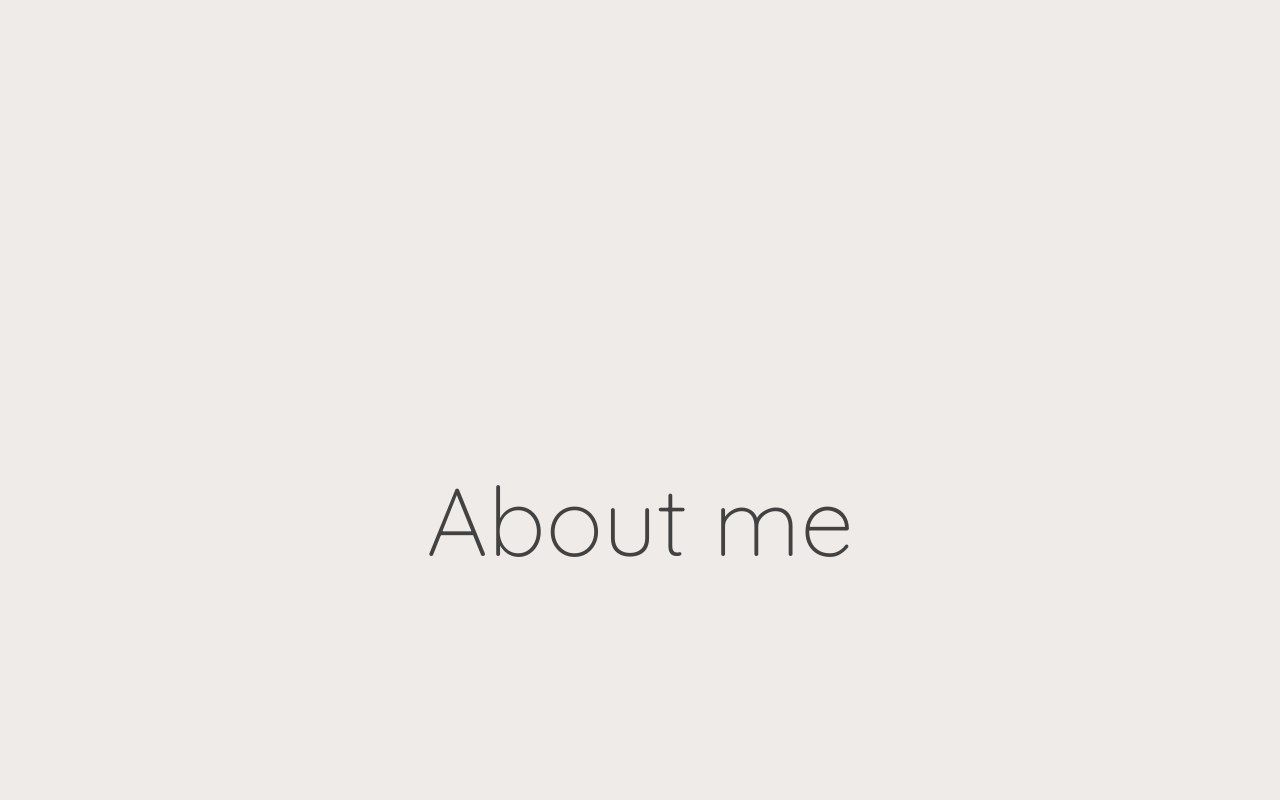
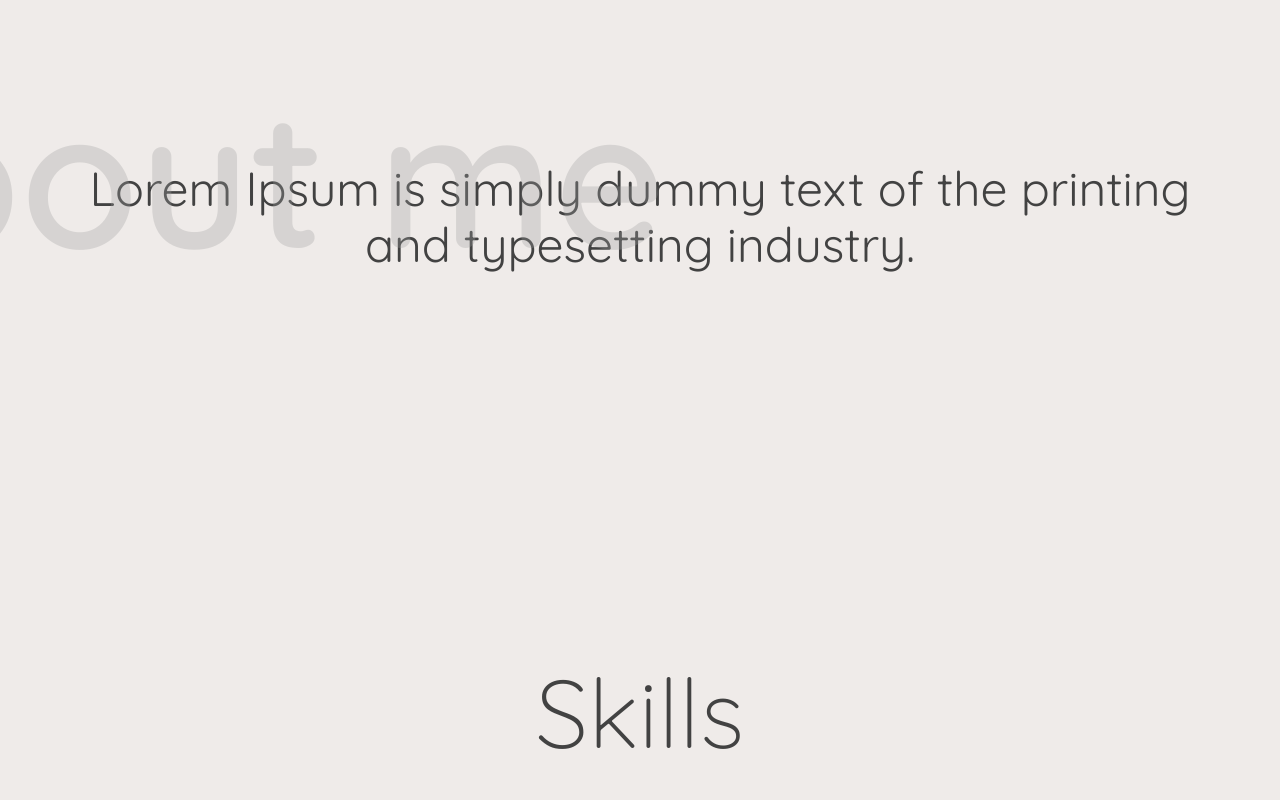
Before and after one commit to sippakorn-prem/portfolio-web, a Next.js app: page / in a window 1280 px wide. Shown: the part 680-1480 px from the top of the page. Built offline with nearby package versions, Linux system fonts and the light colour scheme.

Commit message:
add about me component

```diff
--- /dev/null
+++ b/src/components/AboutMe.module.scss
@@ -0,0 +1,17 @@
+@use '@/styles/globals' as *;
+
+.wrapper {
+  position: relative;
+  padding: 5vh;
+
+  .title {
+    font-weight: 600;
+    transition: all .5s cubic-bezier(0, 1.27, .83, .67);
+    opacity: .3;
+    position: absolute;
+    top: 0;
+    left: 0;
+    scale: 2;
+    color: $text-grey-color;
+  }
+}
--- /dev/null
+++ b/src/components/AboutMe.tsx
@@ -0,0 +1,29 @@
+import styles from './AboutMe.module.scss';
+import { useScrollPosition } from '@/utils/hooks';
+import { Container, Typography } from '@mui/material';
+import { ReactElement } from 'react';
+
+export default function AboutMe(): ReactElement {
+  useScrollPosition(() => {
+    const title = document.querySelector<HTMLElement>(`.${styles.title}`);
+    if (title?.style) {
+      const isPortrait = window.innerHeight > window.innerWidth;
+      const scrollValue = window.scrollY * 0.2;
+      const translateValue = isPortrait ? `${scrollValue}px` : `${scrollValue}px, 0`;
+      title.style.transform = `translate(${translateValue})`;
+    }
+  });
+
+  return (
+    <div className={styles.wrapper}>
+      <Typography className={styles.title} variant="h1">
+        About me
+      </Typography>
+      <Container>
+        <Typography variant="h3" align="center">
+          Lorem Ipsum is simply dummy text of the printing and typesetting industry.
+        </Typography>
+      </Container>
+    </div>
+  );
+}
--- a/src/pages/index.module.scss
+++ b/src/pages/index.module.scss
@@ -8,8 +8,6 @@
   .wrapper {
     @include fullPageContent;
 
-    &.snap { @include snapScroll; }
-
     h1 {
       transition: .5s cubic-bezier(0, 1.27, .83, .67);
     }
--- a/src/pages/index.tsx
+++ b/src/pages/index.tsx
@@ -1,36 +1,25 @@
 import IntroSplashScreen from '@/components/IntroSplashScreen';
 import styles from './index.module.scss';
 import Layout from '@/components/Layout';
-import { ReactElement, useCallback, useEffect, useState } from 'react';
-import { setIntesectionObserver } from '@/utils';
+import AboutMe from '@/components/AboutMe';
+import { ReactElement, useEffect } from 'react';
 import { Typography } from '@mui/material';
 
 export default function Home(): ReactElement {
-  const [pageYOffset, setPageYOffset] = useState<number>(0);
-
-  const handleScroll = useCallback((): void => {
-    setPageYOffset(window.scrollY);
-  }, []);
-
   useEffect(() => {
     scrollTo(0, 0);
-    setIntesectionObserver({ observeSelector: `.${styles.wrapper} .test` });
-    window.addEventListener('scroll', handleScroll);
-    return () => window.removeEventListener('scroll', handleScroll);
   }, []);
 
   return (
     <Layout>
       <div className={styles.container}>
         <IntroSplashScreen />
-        <div className={[styles.wrapper, styles.snap].join(' ')}>
-          <Typography variant="h1">About me</Typography>
+        <AboutMe />
+        <div className={styles.wrapper}>
+          <Typography variant="h1">Skills</Typography>
         </div>
         <div className={styles.wrapper}>
-          <Typography variant="h1">Experence</Typography>
-        </div>
-        <div className={styles.wrapper}>
-          <Typography variant="h1">Skill</Typography>
+          <Typography variant="h1">Experences</Typography>
         </div>
         <div className={styles.wrapper}>
           <Typography variant="h1">Contact</Typography>
--- a/src/styles/_mixins.scss
+++ b/src/styles/_mixins.scss
@@ -1,10 +1,14 @@
-@mixin fullPageContent {
+@mixin centerContent {
   display: grid;
   position: relative;
   place-items: center;
   align-content: center;
+  box-sizing: border-box;
+}
+
+@mixin fullPageContent {
+  @include centerContent;
   min-height: 100vh;
-  box-sizing: border-box;
 }
 
 @mixin snapScroll {
--- a/src/styles/_variables.scss
+++ b/src/styles/_variables.scss
@@ -1 +1,2 @@
 $text-color: #424242;
+$text-grey-color: #9e9e9e;
--- a/src/utils/hooks.ts
+++ b/src/utils/hooks.ts
@@ -12,3 +12,10 @@ export function useIsMounted(): MutableRefObject<boolean> {
 
   return isMounted;
 }
+
+export function useScrollPosition(callback: () => void): void {
+  useEffect(() => {
+    window.addEventListener('scroll', callback);
+    return () => window.removeEventListener('scroll', callback);
+  }, []);
+}
```
